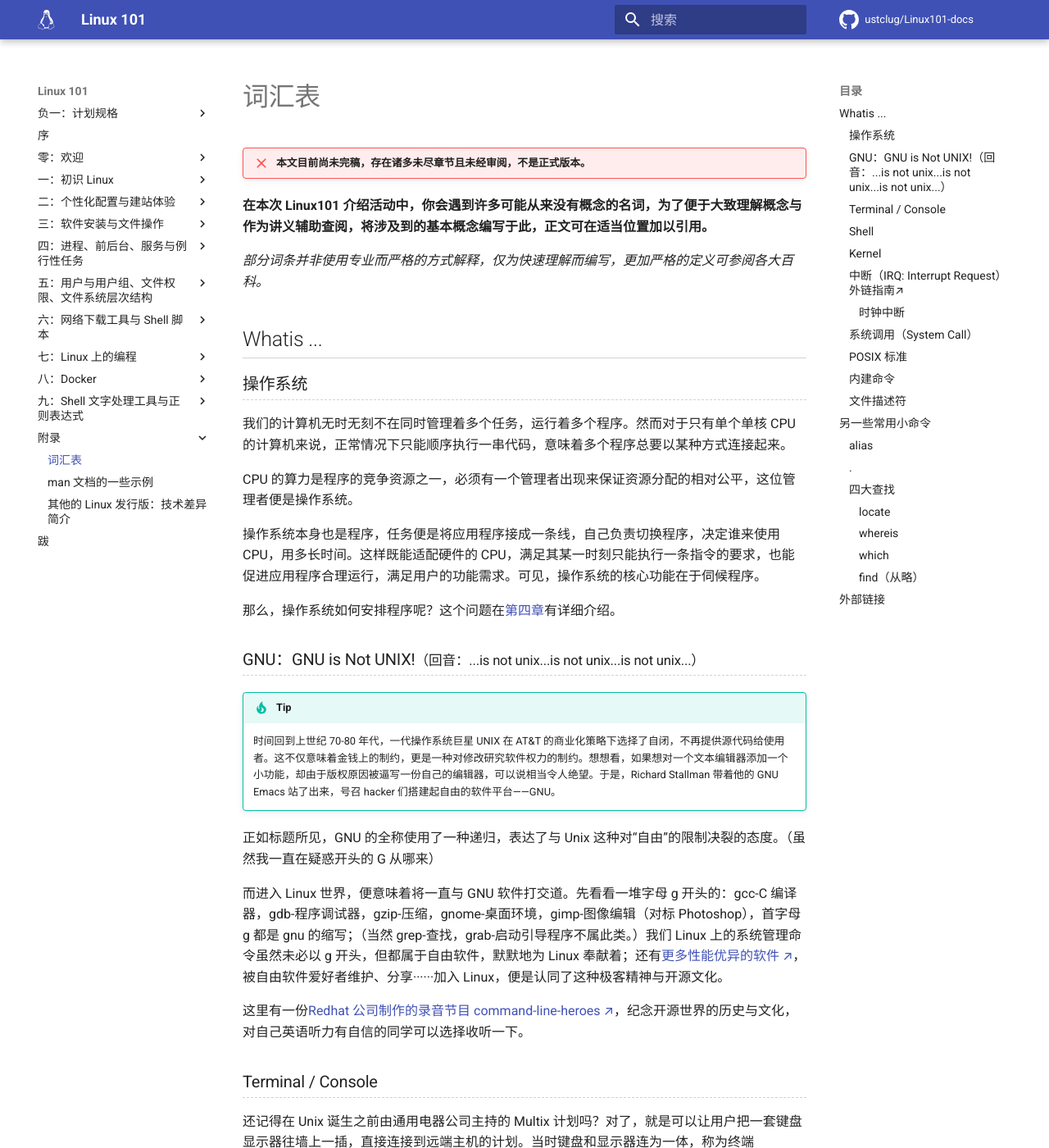
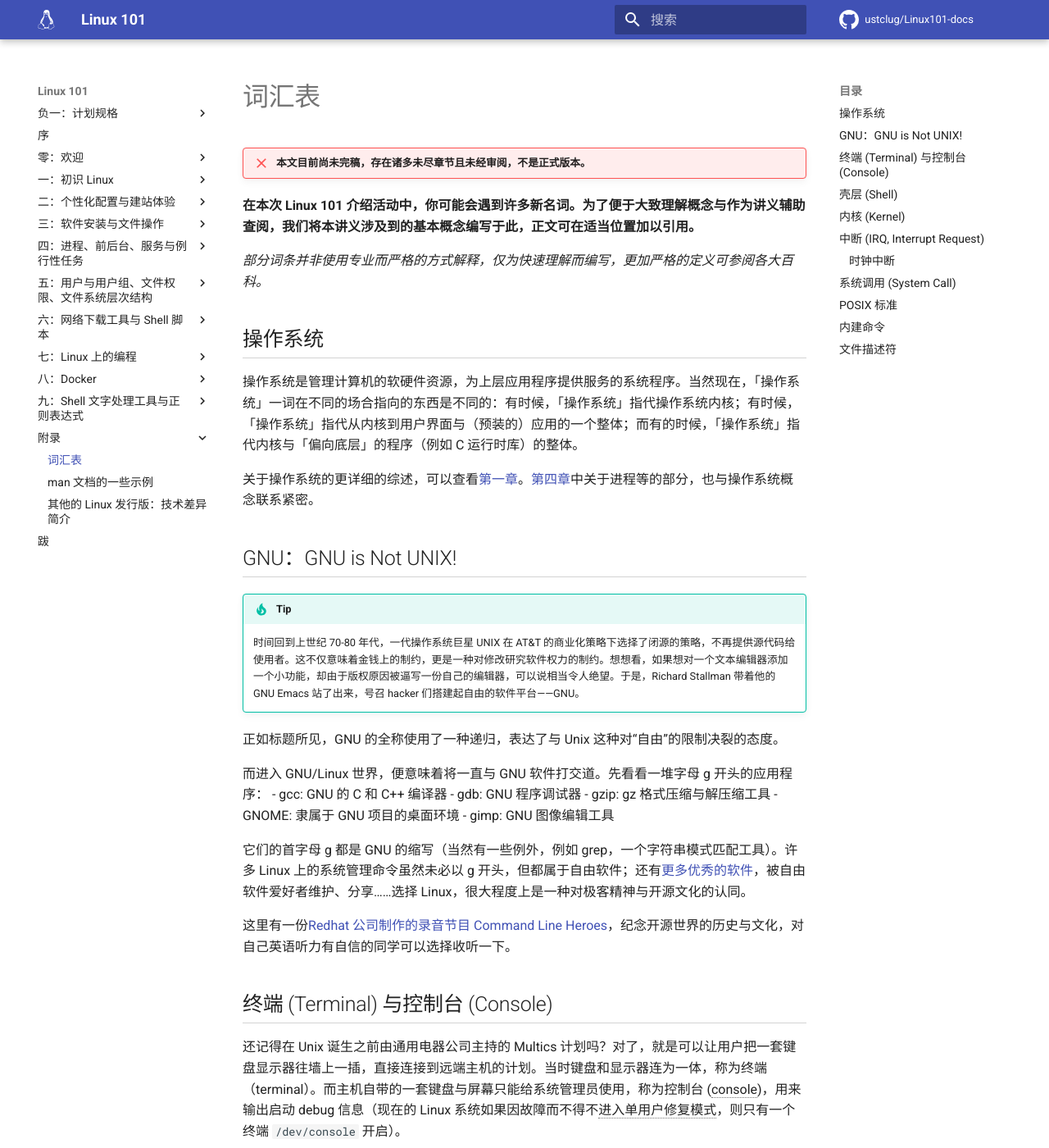
Before and after one commit to ustclug/Linux101-docs, an MkDocs documentation site: the page built from docs/Appendix/glossary.md, in a window 1280 px wide and 1400 px high. Shown: the whole window at 82% size. Built offline with MkDocs 1.6.1 and Material for MkDocs 9.7.7, drawn with Linux system fonts in a browser that asks for light colours; comment, search, counter and statistics services are not loaded; some of the changed text lies outside the part shown.

Commit message:
修订词汇表

````diff
--- a/docs/Appendix/glossary.md
+++ b/docs/Appendix/glossary.md
@@ -2,116 +2,88 @@
 
 !!! Failure "本文目前尚未完稿，存在诸多未尽章节且未经审阅，不是正式版本。"
 
-**在本次 Linux101 介绍活动中，你会遇到许多可能从来没有概念的名词，为了便于大致理解概念与作为讲义辅助查阅，将涉及到的基本概念编写于此，正文可在适当位置加以引用。**
+**在本次 Linux 101 介绍活动中，你可能会遇到许多新名词。为了便于大致理解概念与作为讲义辅助查阅，我们将本讲义涉及到的基本概念编写于此，正文可在适当位置加以引用。**
 
 *部分词条并非使用专业而严格的方式解释，仅为快速理解而编写，更加严格的定义可参阅各大百科。*
 
-## Whatis ...
+## 操作系统 {#operating-system}
 
-### 操作系统 {#operating-system}
+操作系统是管理计算机的软硬件资源，为上层应用程序提供服务的系统程序。当然现在，「操作系统」一词在不同的场合指向的东西是不同的：有时候，「操作系统」指代操作系统内核；有时候，「操作系统」指代从内核到用户界面与（预装的）应用的一个整体；而有的时候，「操作系统」指代内核与「偏向底层」的程序（例如 C 运行时库）的整体。
 
-我们的计算机无时无刻不在同时管理着多个任务，运行着多个程序。然而对于只有单个单核 CPU 的计算机来说，正常情况下只能顺序执行一串代码，意味着多个程序总要以某种方式连接起来。
+关于操作系统的更详细的综述，可以查看[第一章](../Ch01/index.md)。[第四章](../Ch04/index.md)中关于进程等的部分，也与操作系统概念联系紧密。
 
- CPU 的算力是程序的竞争资源之一，必须有一个管理者出现来保证资源分配的相对公平，这位管理者便是操作系统。
-
- 操作系统本身也是程序，任务便是将应用程序接成一条线，自己负责切换程序，决定谁来使用 CPU，用多长时间。这样既能适配硬件的 CPU，满足其某一时刻只能执行一条指令的要求，也能促进应用程序合理运行，满足用户的功能需求。可见，操作系统的核心功能在于伺候程序。
-
-那么，操作系统如何安排程序呢？这个问题在[第四章](../Ch04/index.md)有详细介绍。
-
-### GNU：GNU is Not UNIX!<span style="font-size: smaller">（回音：...is not unix...is not unix...is not unix...）</span> {#gnu}
+## GNU：GNU is Not UNIX! {#gnu}
 
 !!! tip
 
-    时间回到上世纪 70-80 年代，一代操作系统巨星 UNIX 在 AT&T 的商业化策略下选择了自闭，不再提供源代码给使用者。这不仅意味着金钱上的制约，更是一种对修改研究软件权力的制约。想想看，如果想对一个文本编辑器添加一个小功能，却由于版权原因被逼写一份自己的编辑器，可以说相当令人绝望。于是，Richard Stallman 带着他的 GNU Emacs 站了出来，号召 hacker 们搭建起自由的软件平台——GNU。
+    时间回到上世纪 70-80 年代，一代操作系统巨星 UNIX 在 AT&T 的商业化策略下选择了闭源的策略，不再提供源代码给使用者。这不仅意味着金钱上的制约，更是一种对修改研究软件权力的制约。想想看，如果想对一个文本编辑器添加一个小功能，却由于版权原因被逼写一份自己的编辑器，可以说相当令人绝望。于是，Richard Stallman 带着他的 GNU Emacs 站了出来，号召 hacker 们搭建起自由的软件平台——GNU。
 
-正如标题所见，GNU 的全称使用了一种递归，表达了与 Unix 这种对“自由”的限制决裂的态度。（虽然我一直在疑惑开头的 G 从哪来）
+正如标题所见，GNU 的全称使用了一种递归，表达了与 Unix 这种对“自由”的限制决裂的态度。
 
-而进入 Linux 世界，便意味着将一直与 GNU 软件打交道。先看看一堆字母 g 开头的：gcc-C 编译器，gdb-程序调试器，gzip-压缩，gnome-桌面环境，gimp-图像编辑（对标 Photoshop），首字母 g 都是 gnu 的缩写；（当然 grep-查找，grab-启动引导程序不属此类。）我们 Linux 上的系统管理命令虽然未必以 g 开头，但都属于自由软件，默默地为 Linux 奉献着；还有[更多性能优异的软件 ↗](https://www.gnu.org/software/)，被自由软件爱好者维护、分享······加入 Linux，便是认同了这种极客精神与开源文化。
+而进入 GNU/Linux 世界，便意味着将一直与 GNU 软件打交道。先看看一堆字母 g 开头的应用程序：
+- gcc: GNU 的 C 和 C++ 编译器
+- gdb: GNU 程序调试器
+- gzip: gz 格式压缩与解压缩工具
+- GNOME: 隶属于 GNU 项目的桌面环境
+- gimp: GNU 图像编辑工具
 
-这里有一份[Redhat 公司制作的录音节目 command-line-heroes ↗](https://www.redhat.com/en/command-line-heroes)，纪念开源世界的历史与文化，对自己英语听力有自信的同学可以选择收听一下。
+它们的首字母 g 都是 GNU 的缩写（当然有一些例外，例如 grep，一个字符串模式匹配工具）。许多 Linux 上的系统管理命令虽然未必以 g 开头，但都属于自由软件；还有[更多优秀的软件](https://www.gnu.org/software/)，被自由软件爱好者维护、分享……选择 Linux，很大程度上是一种对极客精神与开源文化的认同。
 
-### Terminal / Console {#terminal}
+这里有一份[Redhat 公司制作的录音节目 Command Line Heroes](https://www.redhat.com/en/command-line-heroes)，纪念开源世界的历史与文化，对自己英语听力有自信的同学可以选择收听一下。
 
-还记得在 Unix 诞生之前由通用电器公司主持的 Multix 计划吗？对了，就是可以让用户把一套键盘显示器往墙上一插，直接连接到远端主机的计划。当时键盘和显示器连为一体，称为终端（terminal）。而主机自带的一套键盘与屏幕只能给系统管理员使用，称为控制台（<abbr title="con- 表强调，-sol 整体，词源同 solid —— 即构成一个整体，整体控制的工具。">console</abbr>），用来输出启动 debug 信息（现在的 Linux 系统如果因故障而不得不<abbr title="telinit 1">进入单用户修复模式</abbr>，则只有一个终端 `/dev/console` 开启）。
+## 终端 (Terminal) 与控制台 (Console) {#terminal}
+
+还记得在 Unix 诞生之前由通用电器公司主持的 Multics 计划吗？对了，就是可以让用户把一套键盘显示器往墙上一插，直接连接到远端主机的计划。当时键盘和显示器连为一体，称为终端（terminal）。而主机自带的一套键盘与屏幕只能给系统管理员使用，称为控制台 (<abbr title="con- 表强调，-sol 整体，词源同 solid —— 即构成一个整体，整体控制的工具。">console</abbr>)，用来输出启动 debug 信息（现在的 Linux 系统如果因故障而不得不<abbr title="telinit 1">进入单用户修复模式</abbr>，则只有一个终端 `/dev/console` 开启）。
 
 然而随着时代的发展，这种模式逐渐被家庭电脑的分布式主机取代，我们不需要，也没有多套终端了，只有显示器、键盘、鼠标。但是为了向前兼容性，我们需要假装这是一个（甚至多个）终端，所以一般发行版 `/dev` 目录下有 7 个终端 `tty1 ~ tty7`，通过 `ctrl + alt + F1 ~ F7` 切换键盘与显示器与哪个终端相对应。
 
 再后来，随着时代发展，终端需要出现在图形界面上了，然而承载图形界面的也是终端，所以终端里的终端就需要终端模拟器来实现了。由此，出现在图形界面上的终端才叫终端模拟器。
 
-[更多对于终端的理解↗](https://www.linuxdashen.com/%E4%BD%A0%E7%9C%9F%E7%9A%84%E7%9F%A5%E9%81%93%E4%BB%80%E4%B9%88%E6%98%AF%E7%BB%88%E7%AB%AF%E5%90%97%EF%BC%9F)
+**注意：终端不是 Shell，尽管它们经常被弄混淆。**
 
-这里的终端与下面的 shell 经常被弄混，这里便澄清一下两者关系。
+参考阅读: [你真的知道什么是终端吗？](https://www.linuxdashen.com/%E4%BD%A0%E7%9C%9F%E7%9A%84%E7%9F%A5%E9%81%93%E4%BB%80%E4%B9%88%E6%98%AF%E7%BB%88%E7%AB%AF%E5%90%97%EF%BC%9F)
 
-### Shell {#shell}
+## 壳层 (Shell) {#shell}
 
-但凡使用 Linux，必然要与之交互。广义上讲，能与用户交互的程序都符合 shell 的定义（比如图形界面可以识别鼠标位置信息，点击操作和键盘快捷键）。然而 Linux 本身以命令行工具为主，而 shell 狭义上就是命令行解释工具，即允许用户在一定程度上 “说人话” 来调用程序。
+但凡使用 Linux，必然要与之交互。广义上讲，能与用户交互的程序都符合 shell 的定义（比如图形界面可以识别鼠标位置信息，点击操作和键盘快捷键）。然而 Linux 本身以命令行工具为主，而 shell 狭义上就是命令行解释工具，即允许用户在一定程度上「说人话」来调用程序。
 
-如果发行版中根本没有 shell，计算机没有办法理解从键盘控制器发来的字符说的都是啥，系统也就不能为我所用了。所以，用好 shell，才能真正用懂 Linux。
+Shell 是非常重要的程序。如果发行版中根本没有 shell，用户便无法控制计算机了。
 
-没有图形界面时，shell 一般为控制台（tty）的子进程，在图形界面上 shell 建立在虚拟终端（pty —— pseudo tty）之上。顺带一提，ssh的父进程也是一个 pty。
+没有图形界面时，shell 一般为控制台 (tty) 的子进程，在图形界面上 shell 建立在虚拟终端 (pty, pseudo tty) 之上。顺带一提，`ssh` 的父进程也是一个 pty。
 
-### Kernel {#kernel}
+## 内核 (Kernel) {#kernel}
 
-有壳（shell）必有核（kernel），只有这里的核才是操作系统本体，真正负责调度程序，管理硬件的部分。而 Linux 发行版本身则是一个套装，意味着一个核用不同的软件包装出来，其中体现着发行版之间不同的理念。
+有壳 (shell) 必有核 (kernel)，只有这里的核才是操作系统本体，真正负责调度程序，管理硬件的部分。而 Linux 发行版本身则是一个套装，意味着一个核用不同的软件包装出来，其中体现着发行版之间不同的理念。
 
-### 中断（IRQ: Interrupt Request）[外链指南↗](https://www.ibm.com/developerworks/cn/linux/l-cn-linuxkernelint/index.html) {#irq}
+## 中断 (IRQ, Interrupt Request) {#irq}
 
 你正在看书，被电话铃声打断，接完电话，继续读书。这里就很好地阐释了中断的基本原理：电话铃是中断的核心，电话号决定了是谁打来的，你要使用什么语言回应。
 
-从程序的角度来看，中断对应着程序正常执行逻辑被打断，跳转到特定的中断处理程序。上面的电话铃代表是哪个硬件上产生的中断信号，告诉 CPU 应当如何处理。处理完之后自然回到正在运行的程序中（或者如果电话中老妈让你把饭热上，便对应 CPU 进行调度切换更高“优先级”任务的过程）。
+从程序的角度来看，中断对应着程序正常执行逻辑被打断，跳转到特定的中断处理程序。上面的电话铃代表是哪个硬件上产生的中断信号，告诉 CPU 应当如何处理。处理完之后自然回到正在运行的程序中（或者如果电话中老妈让你把饭热上，便对应 CPU 进行调度切换更高「优先级」任务的过程）。
 
-在中断机制中，中断号与其处理程序的映射尤为重要，这些映射储存在中断向量<abbr title="一种数据结构，在 case 语句中用到">表</abbr>中。
+在中断机制中，中断号与其处理程序的映射尤为重要，这些映射储存在中断向量表中。
 
 没有中断，计算机仍将停留在批处理年代的早期，只能管理 IO，无法进行调度。
 
-#### 时钟中断 {#clock-irq}
+参考阅读：[Linux 内核中断内幕](https://www.ibm.com/developerworks/cn/linux/l-cn-linuxkernelint/index.html)
 
-操作系统之所以可以单核多任务（并发），很大程度上是由于时钟中断的存在，时钟电路
+### 时钟中断 {#clock-irq}
 
-中断向量的详细介绍，在此↗
+操作系统之所以可以单核多任务（并发），很大程度上是由于时钟中断的存在。时钟电路每隔一段时间会发送时钟中断，在收到这个中断之后，CPU 就会保存当前执行的程序的状态，然后执行操作系统的调度程序，调度程序会（根据调度算法）选择下一个执行的程序。
 
-### 系统调用（System Call） {#system-call}
+## 系统调用 (System Call) {#system-call}
 
-如果说进程调度体现了系统进程与资源的管理作用，那么系统调用体现的是系统为进程提供服务的功能。操作系统既然提供了对硬件的抽象，那么必然要让程序去使用这些抽象。于是系统调用可以按照其提供的抽象分为针对进程的，针对文件的，针对内存的，针对用户的调用。除此之外还有网络管理以及调节操作系统自身的调用。我们所熟悉的 read，write 读写文件，更改文件各种权限；进程设置自身的gid，sid；甚至最简单的读取目录都经过系统调用。
+如果说进程调度体现了系统进程与资源的管理作用，那么系统调用体现的是系统为进程提供服务的功能。操作系统既然提供了对硬件的抽象，那么必然要让程序去使用这些抽象。于是系统调用可以按照其提供的抽象分为针对进程的，针对文件的，针对内存的，针对用户的调用。除此之外还有网络管理以及调节操作系统自身的调用。我们所熟悉的各种操作：例如读写磁盘文件、程序分配堆内存（例如 `malloc()`）、在终端上输入输出等，都需要经过系统调用。
 
-显然这样做的目的之一是便于管理：要想让各个程序和平运行不抢设备的 IO，权力一定要上交到仲裁者手中。如果 A 的 IO 受到 B 的干扰，那么 A 的运行无法得到保证。只有操作系统为它们俩的 IO 排好先后顺序，才能保证它们顺利拿到数据。其次，各种权限信息与进程管理信息的修改显然不可以绕过操作系统。再者，类似于网络的这种相对较强的实时需求，必然需要操作系统的支持，没有哪个用户程序可以单独胜任。所以，系统调用是各用户进程“使用”操作系统的统一接口。
+系统调用运行在操作系统核心，为内核与用户层提供了一种通信的方式，是各用户进程「使用」操作系统的统一接口。如果没有系统调用，用户程序就需要直接操作内核来进行需要的操作，而这对于现代操作系统来说显然是无法接受的。
 
-### POSIX 标准 {#posix}
+## POSIX 标准 {#posix}
 
-### 内建命令 {#builtin-command}
+## 内建命令 {#builtin-command}
 
 ```shell
 $ whereis ls
 $ whereis bg
 ```
 
-### 文件描述符 {#file-descriptor}
-
-## 另一些常用小命令
-
-### alias
-
-### .
-
-
-
-### 四大查找
-
-接触任何新事物时，都需要接触两类信息。一类是成体系的，循序渐进的指导信息（如本次101讲义），被筛选之后主动呈现；一类是碎片信息，需要自己主动搜集，搜集能力与手段便十分重要。
-
-**不知你在遇到不清楚的概念时，有没有使用页面上方的搜索功能呢？**
-
-#### locate
-
-#### whereis
-
-#### which
-
-#### find（从略）
-
-## 外部链接
-
-本条目致力于提供成体系介绍 Linux 的其他网站的路径。
-
-- [https://cyc2018.github.io/CS-Notes/#/notes/Linux](https://cyc2018.github.io/CS-Notes/#/notes/Linux)
-虽然这是针对面试的速成，不过简洁性与通俗性符合初学者的认知。
+## 文件描述符 {#file-descriptor}
````
